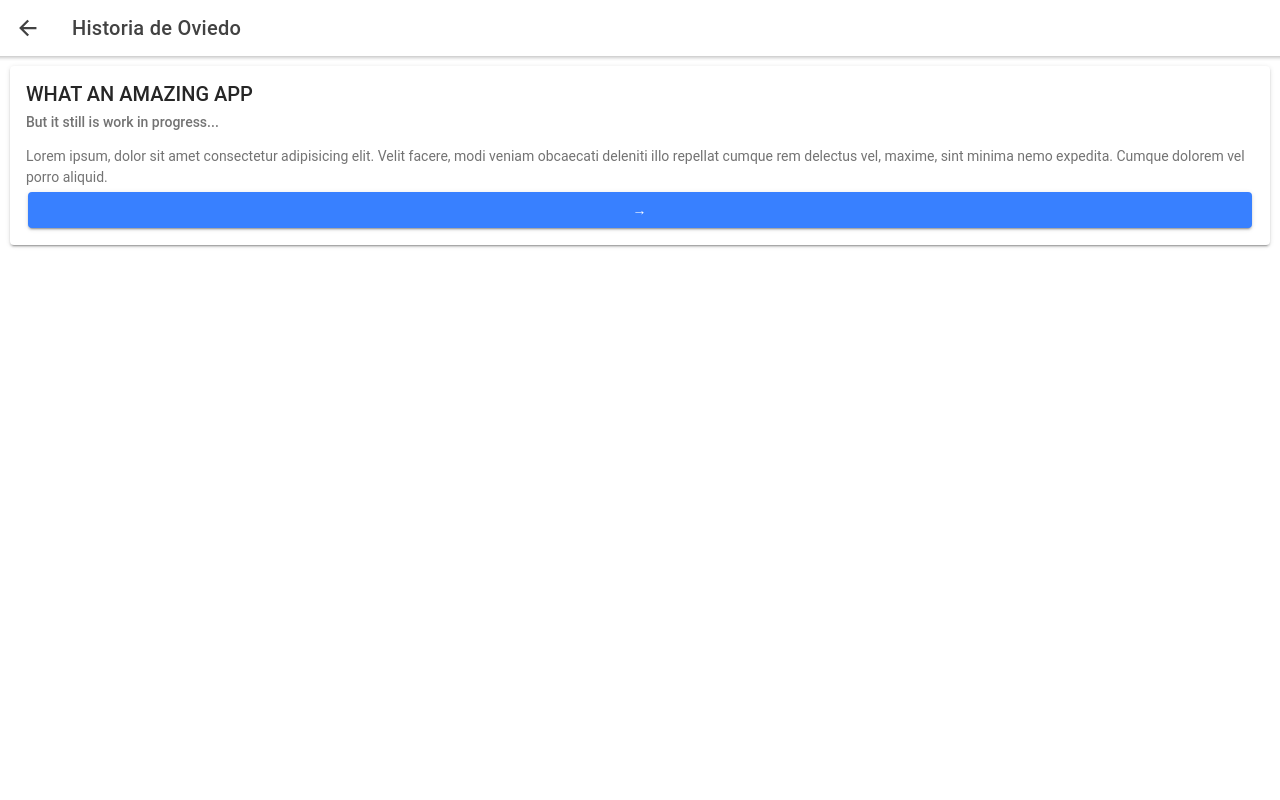
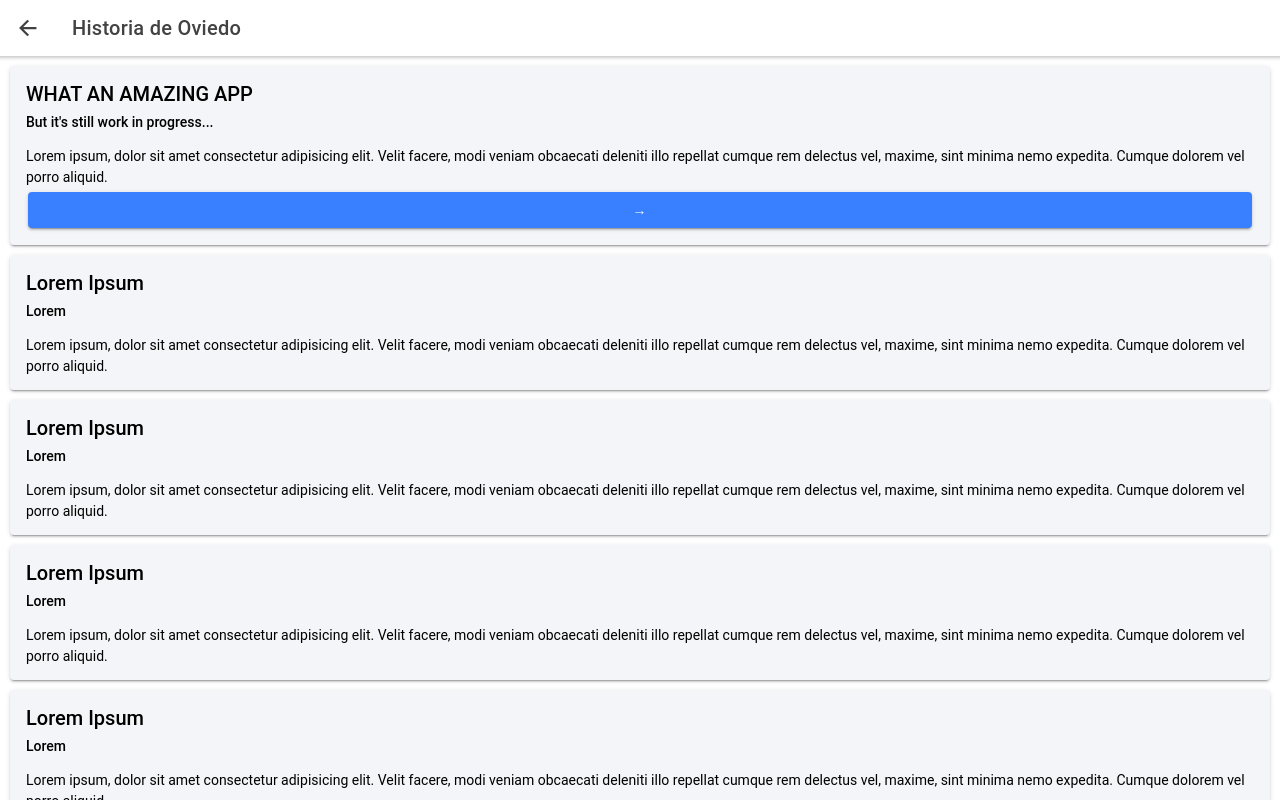
Before and after one commit to jorejas/app-www, a React (Create React App) app in the folder app/: page /hola in a window 1280 px wide. Built offline with nearby package versions, Linux system fonts and the light colour scheme.

Commit message:
cards fixed

```diff
--- a/app/public/index.html
+++ b/app/public/index.html
@@ -20,7 +20,7 @@
 
     <!-- add to homescreen for ios -->
     <meta name="apple-mobile-web-app-capable" content="yes" />
-    <meta name="apple-mobile-web-app-title" content="Ionic App" />
+    <meta name="apple-mobile-web-app-title" content="Historia de Oviedo" />
     <meta name="apple-mobile-web-app-status-bar-style" content="black" />
   </head>
 
--- a/app/src/pages/Hola.tsx
+++ b/app/src/pages/Hola.tsx
@@ -1,4 +1,4 @@
-import { IonContent, IonHeader, IonPage, IonTitle, IonToolbar, IonCard, IonCardHeader, IonCardTitle, IonCardSubtitle, IonCardContent, IonImg, IonBackButton, IonButtons, IonText, IonToast, IonButton } from '@ionic/react';
+import { IonContent, IonHeader, IonPage, IonTitle, IonToolbar, IonCard, IonCardHeader, IonCardTitle, IonCardSubtitle, IonCardContent, IonBackButton, IonButtons, IonToast, IonButton } from '@ionic/react';
 import React, { useState } from 'react';
 import './Hola.css';
 
@@ -16,14 +16,59 @@ const Hola: React.FC = () => {
         </IonToolbar>
       </IonHeader>
       <IonContent>
-        <IonCard>
+        <IonCard color="light">
           <IonCardHeader>
             <IonCardTitle>WHAT AN AMAZING APP</IonCardTitle>
-            <IonCardSubtitle>But it still is work in progress...</IonCardSubtitle>
+            <IonCardSubtitle>But it's still work in progress...</IonCardSubtitle>
           </IonCardHeader>
           <IonCardContent>
             Lorem ipsum, dolor sit amet consectetur adipisicing elit. Velit facere, modi veniam obcaecati deleniti illo repellat cumque rem delectus vel, maxime, sint minima nemo expedita. Cumque dolorem vel porro aliquid.
             <IonButton onClick={()=> setShowToast1(true)} expand="block">→</IonButton>
+          </IonCardContent>
+        </IonCard>
+        <IonCard color="light">
+          <IonCardHeader>
+            <IonCardTitle>Lorem Ipsum</IonCardTitle>
+            <IonCardSubtitle>Lorem</IonCardSubtitle>
+          </IonCardHeader>
+          <IonCardContent>
+            Lorem ipsum, dolor sit amet consectetur adipisicing elit. Velit facere, modi veniam obcaecati deleniti illo repellat cumque rem delectus vel, maxime, sint minima nemo expedita. Cumque dolorem vel porro aliquid.
+          </IonCardContent>
+        </IonCard>
+        <IonCard color="light">
+          <IonCardHeader>
+            <IonCardTitle>Lorem Ipsum</IonCardTitle>
+            <IonCardSubtitle>Lorem</IonCardSubtitle>
+          </IonCardHeader>
+          <IonCardContent>
+            Lorem ipsum, dolor sit amet consectetur adipisicing elit. Velit facere, modi veniam obcaecati deleniti illo repellat cumque rem delectus vel, maxime, sint minima nemo expedita. Cumque dolorem vel porro aliquid.
+          </IonCardContent>
+        </IonCard>
+        <IonCard color="light">
+          <IonCardHeader>
+            <IonCardTitle>Lorem Ipsum</IonCardTitle>
+            <IonCardSubtitle>Lorem</IonCardSubtitle>
+          </IonCardHeader>
+          <IonCardContent>
+            Lorem ipsum, dolor sit amet consectetur adipisicing elit. Velit facere, modi veniam obcaecati deleniti illo repellat cumque rem delectus vel, maxime, sint minima nemo expedita. Cumque dolorem vel porro aliquid.
+          </IonCardContent>
+        </IonCard>
+        <IonCard color="light">
+          <IonCardHeader>
+            <IonCardTitle>Lorem Ipsum</IonCardTitle>
+            <IonCardSubtitle>Lorem</IonCardSubtitle>
+          </IonCardHeader>
+          <IonCardContent>
+            Lorem ipsum, dolor sit amet consectetur adipisicing elit. Velit facere, modi veniam obcaecati deleniti illo repellat cumque rem delectus vel, maxime, sint minima nemo expedita. Cumque dolorem vel porro aliquid.
+          </IonCardContent>
+        </IonCard>
+        <IonCard>
+          <IonCardHeader>
+            <IonCardTitle>Lorem Ipsum</IonCardTitle>
+            <IonCardSubtitle>Lorem</IonCardSubtitle>
+          </IonCardHeader>
+          <IonCardContent>
+            Lorem ipsum, dolor sit amet consectetur adipisicing elit. Velit facere, modi veniam obcaecati deleniti illo repellat cumque rem delectus vel, maxime, sint minima nemo expedita. Cumque dolorem vel porro aliquid.
           </IonCardContent>
         </IonCard>
         <IonToast
--- a/app/src/pages/Home.tsx
+++ b/app/src/pages/Home.tsx
@@ -12,7 +12,7 @@ const Home: React.FC = () => {
         </IonToolbar>
       </IonHeader>
       <IonContent>
-        <IonCard button={true} href="/hola">
+        <IonCard button={true} href="/hola" color="light">
             <IonImg src="https://www.jorgeorejas.com/src/img/card-top/Historiapp.jpeg" alt="img"/>
             <IonCardHeader>
               <IonCardTitle>Hola</IonCardTitle>
@@ -22,7 +22,7 @@ const Home: React.FC = () => {
               Lorem ipsum dolor sit amet consectetur adipisicing elit. Assumenda quam quod modi laudantium quibusdam autem nesciunt ipsa repudiandae reiciendis voluptas hic quo, perferendis eligendi fuga et nostrum officiis sit. Aut.
             </IonCardContent>
           </IonCard>
-          <IonCard button={true}>
+          <IonCard button={true} color="light">
             <IonImg src="https://www.jorgeorejas.com/src/img/card-top/MIRDIY.jpg" alt="img"/>
             <IonCardHeader>
               <IonCardTitle>Hola</IonCardTitle>
@@ -32,7 +32,7 @@ const Home: React.FC = () => {
               Lorem ipsum dolor sit amet consectetur adipisicing elit. Assumenda quam quod modi laudantium quibusdam autem nesciunt ipsa repudiandae reiciendis voluptas hic quo, perferendis eligendi fuga et nostrum officiis sit. Aut.
             </IonCardContent>
           </IonCard>
-          <IonCard button={true}>
+          <IonCard button={true} color="light">
             <IonImg src="https://www.jorgeorejas.com/src/img/card-top/LGLed.png" alt="img"/>
             <IonCardHeader>
               <IonCardTitle>Hola</IonCardTitle>
```
Also changed, not shown: app/public/manifest.json.
